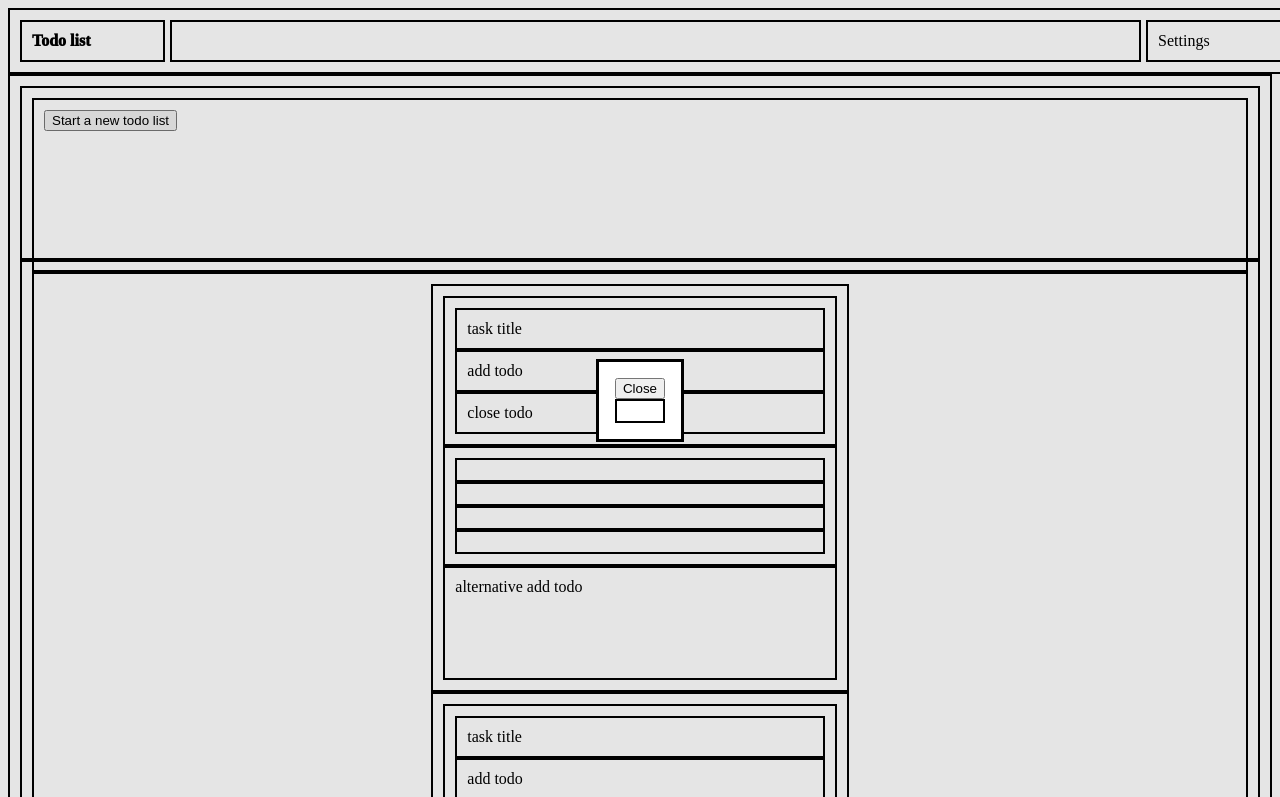
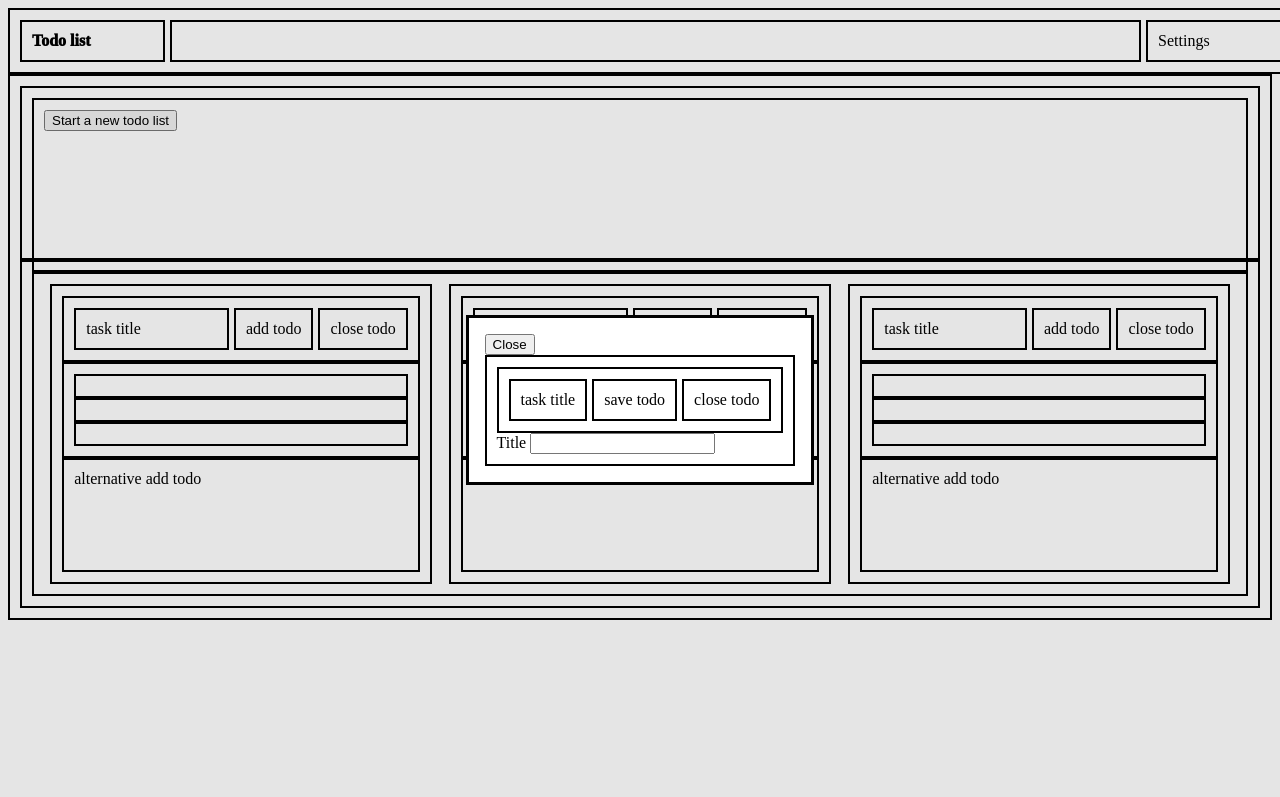
Before and after one commit to charliewturner/project-todo-list, a plain HTML site: page index.html in a window 1280 px wide. Both pictures are taken after a click on the button "Start a new todo list". Shown: the top 797 px of the page. Drawn offline with Linux system fonts and the light colour scheme.

Commit message:
Create form popup for new todo list

```diff
--- a/index.html
+++ b/index.html
@@ -23,6 +23,21 @@
                     <button autofocus>Close</button>
                     <div id="form-container">
 
+                        <form action="" method="get">
+                            <div class="project-banner">
+
+                                <div class="project-title">task title</div>
+                                <div class="project-save">save todo</div>
+                                <div class="project-close">close todo</div>
+                            </div>
+
+
+                            <label id='label' for="titleInput">Title</label>
+                            <input type="text" id="titleInput">
+                        </form>
+
+
+
                     </div>
                 </dialog>
                 <button class="enterBook">Start a new todo list</button>
@@ -38,7 +53,7 @@
                         <div class="project-close">close todo</div>
                     </div>
                     <div class="task-container">
-                        <div class="dash"></div>
+
                         <div class="task-text"></div>
                         <div class="task-checkbox"></div>
                         <div class="task-delete"></div>
@@ -52,7 +67,7 @@
                         <div class="project-close">close todo</div>
                     </div>
                     <div class="task-container">
-                        <div class="dash"></div>
+
                         <div class="task-text"></div>
                         <div class="task-checkbox"></div>
                         <div class="task-delete"></div>
@@ -66,7 +81,7 @@
                         <div class="project-close">close todo</div>
                     </div>
                     <div class="task-container">
-                        <div class="dash"></div>
+
                         <div class="task-text"></div>
                         <div class="task-checkbox"></div>
                         <div class="task-delete"></div>
--- a/style.css
+++ b/style.css
@@ -1,6 +1,5 @@
 
 *{
-
     flex-direction: column;
 }
 
@@ -40,6 +39,7 @@ div{
 }
 
 .projects-container{
+    display: flex;
     flex-direction: row;
 }
 
@@ -47,10 +47,11 @@ div{
     max-width: 33%;
     min-width: 30%;
     margin: auto;
+
 }
 
 .project-banner{
-
+    display: flex;
     flex-direction: row;
 }
 
```
